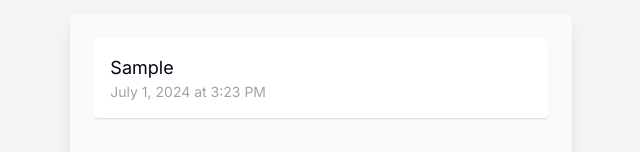
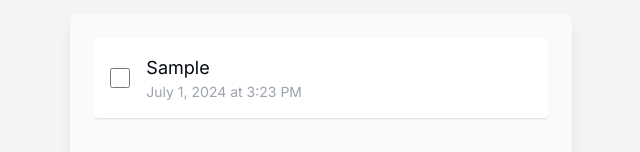
Before and after one commit to TheSmiiith/TODO, a Next.js app: page / in a window 1280 px wide. Both pictures are taken after typing "Sample" into the empty fields and a click on the button "+ Add". Shown: the part 210-362 px from the top of the page, without its empty margins (319-959 px from the left). Built offline with nearby package versions, Linux system fonts and the light colour scheme.

Commit message:
Implement check functionality - checkbox

```diff
--- a/pages/index.tsx
+++ b/pages/index.tsx
@@ -10,9 +10,6 @@ export default function Home() {
   const [todos, setTodos] = useState<Array<Todo>>([]);
   const [nextId, setNextId] = useState<number>(0);
   const [title, setTitle] = useState<string>("");
-
-  const handleDelete = (id: Todo["id"]) =>
-    setTodos((prevTodos) => prevTodos.filter((todo) => todo.id !== id));
 
   const handleAdd = (e: React.FormEvent) => {
     e.preventDefault();
@@ -29,23 +26,50 @@ export default function Home() {
     setTitle("");
   };
 
+  const handleDelete = (
+    e: React.MouseEvent<HTMLButtonElement>,
+    id: Todo["id"],
+  ) => {
+    e.stopPropagation();
+    setTodos((prevTodos) => prevTodos.filter((todo) => todo.id !== id));
+  };
+
+  const handleCheck = (id: Todo["id"]) => {
+    setTodos((prevTodos) =>
+      prevTodos.map((todo) =>
+        todo.id === id ? { ...todo, completed: !todo.completed } : todo,
+      ),
+    );
+  };
+
   const renderTodos = () => {
     return todos.map((todo) => {
       return (
         <li
           key={todo.id}
           className="group flex cursor-pointer items-center justify-between rounded bg-white p-4 shadow hover:bg-gray-100 dark:bg-gray-700 dark:hover:bg-gray-600"
+          onClick={() => handleCheck(todo.id)}
         >
-          <div className="flex w-full flex-row content-between">
-            <div className="flex flex-1 flex-col">
-              <h3 className="text-lg">{todo.title}</h3>
-              <span className="text-sm text-gray-400">
+          <div className="flex w-full flex-row content-between items-center">
+            <input
+              type="checkbox"
+              className="mr-4 h-5 w-5"
+              checked={todo.completed}
+              readOnly
+            />
+            <div className={`flex flex-1 flex-col`}>
+              <h3
+                className={`text-lg ${todo.completed && "text-gray-400 line-through"}`}
+              >
+                {todo.title}
+              </h3>
+              <span className={`text-sm text-gray-400`}>
                 {dateFormatter.format(todo.date)}
               </span>
             </div>
             <button
               className="hidden text-gray-400 hover:text-red-500 group-hover:block"
-              onClick={() => handleDelete(todo.id)}
+              onClick={(e) => handleDelete(e, todo.id)}
             >
               <Icons.Trash />
             </button>
```
